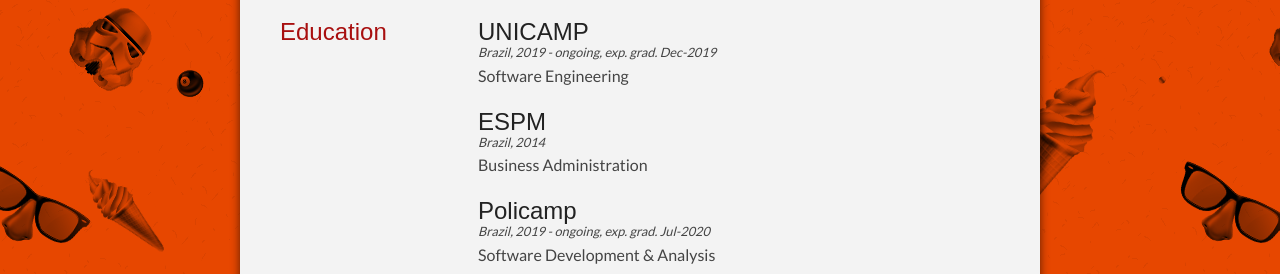
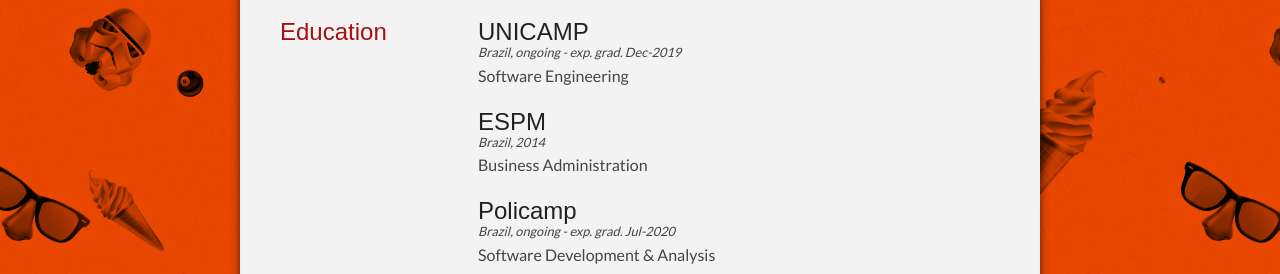
Before and after one commit to vicentedpsantos/vicentedpsantos.github.io, a plain HTML site: page index.html in a window 1280 px wide. Shown: the part 294-568 px from the top of the page. Drawn offline with nearby package versions, Linux system fonts and the light colour scheme.

Commit message:
Update index.html

```diff
--- a/index.html
+++ b/index.html
@@ -99,7 +99,7 @@
 					<div class="sectionContent">
 						<article>
 							<h2>UNICAMP</h2>
-							<p class="subDetails">Brazil, 2019 - ongoing, exp. grad. Dec-2019</p>
+							<p class="subDetails">Brazil, ongoing - exp. grad. Dec-2019</p>
 							<p>Software Engineering</p>
 						</article>
 
@@ -111,7 +111,7 @@
 
 						<article>
 							<h2>Policamp</h2>
-							<p class="subDetails">Brazil, 2019 - ongoing, exp. grad. Jul-2020</p>
+							<p class="subDetails">Brazil, ongoing - exp. grad. Jul-2020</p>
 							<p>Software Development & Analysis</p>
 						</article>
 
```
